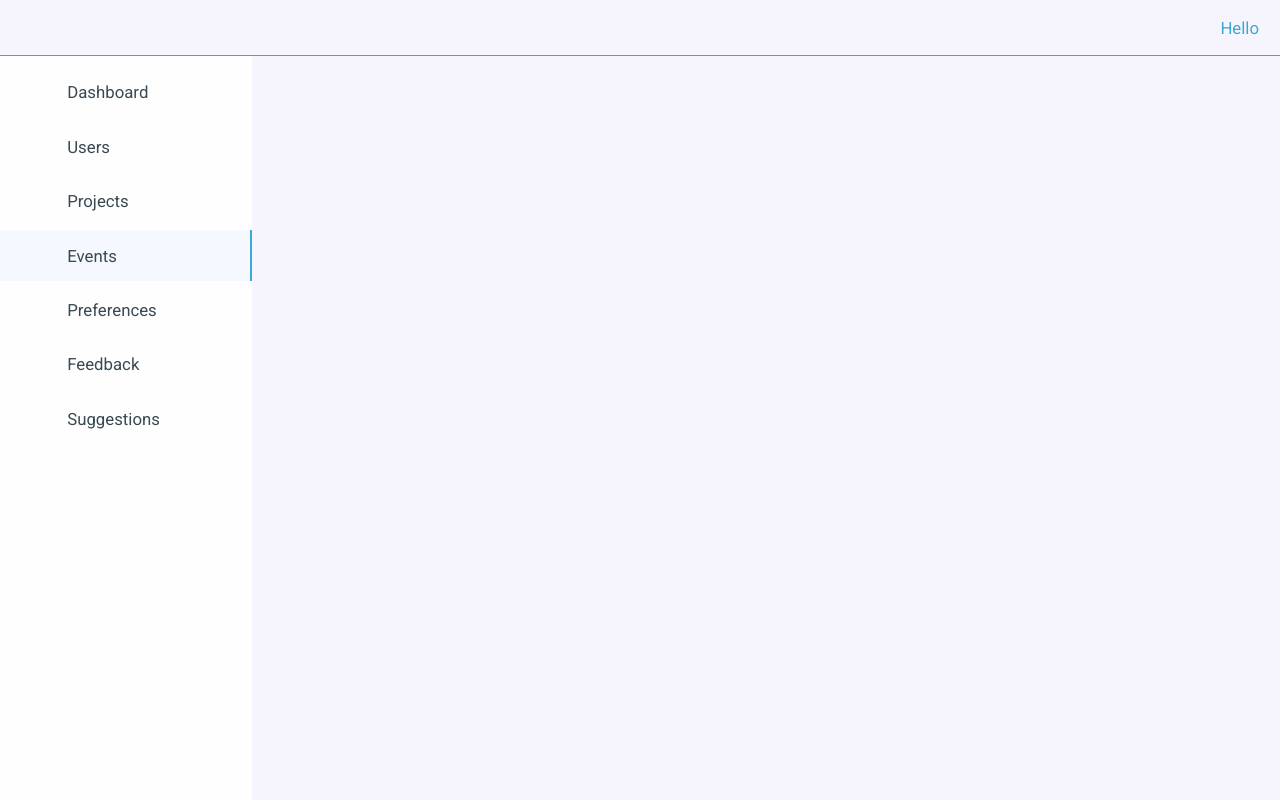
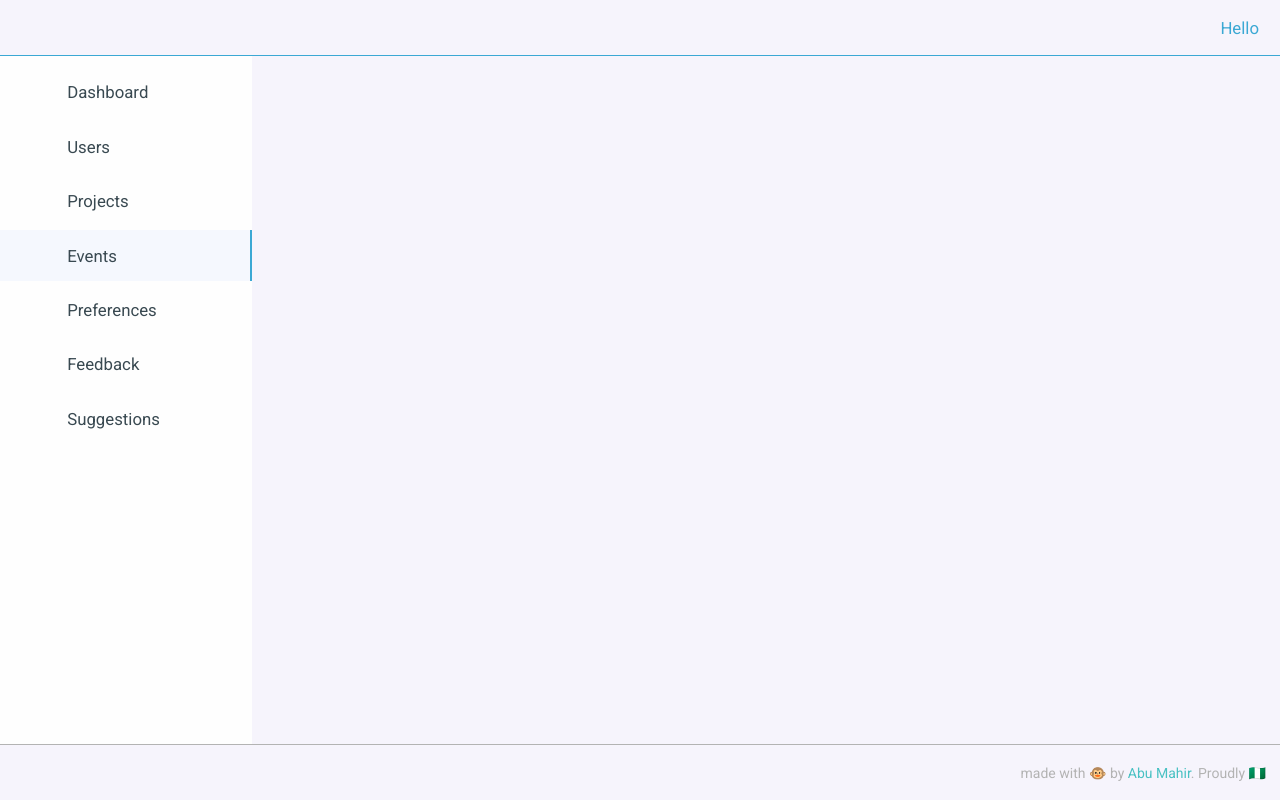
Before and after one commit to AbuMahir980/react-dashboard, a React (Vite) app: page /dashboard in a window 1280 px wide. Built offline with nearby package versions, Linux system fonts and the light colour scheme.

Commit message:
Add styling to footer component

```diff
--- a/src/components/Dashboard/components/Footer.jsx
+++ b/src/components/Dashboard/components/Footer.jsx
@@ -1,9 +1,9 @@
-
+import '../../../css/footer.css'
 const Footer = () => {
     return(
 
         <footer className="footer">
-            <div className="footer_sign">made with &#128053; by <a href="https://github.com/AbuMahir980" target="blank" style={{}}>Dev Abu Mahir</a>. Proudly 🇳🇬</div>
+            <div className="footer_sign">made with &#128053; by <a href="https://github.com/AbuMahir980" target="blank" style={{}}>Abu Mahir</a>. Proudly 🇳🇬</div>
         </footer>
     )
 }
--- /dev/null
+++ b/src/css/footer.css
@@ -0,0 +1,24 @@
+.footer {
+    position: fixed;
+    bottom: 0;
+    left: 0;
+    width: 100%;
+    height: 4em;
+    background-color: #f6f4fc;
+    border-top: 1px solid #b3b3b3;
+}
+
+.footer_sign {
+    position: absolute;
+    top: 50%;
+    right: 1em;
+    transform: translateY(-50%);
+    font-size: 14px;
+    color: #b3b3b3;
+}
+
+.footer_sign span,
+a {
+    color: #49c1c3;
+    text-decoration: none;
+}
```
